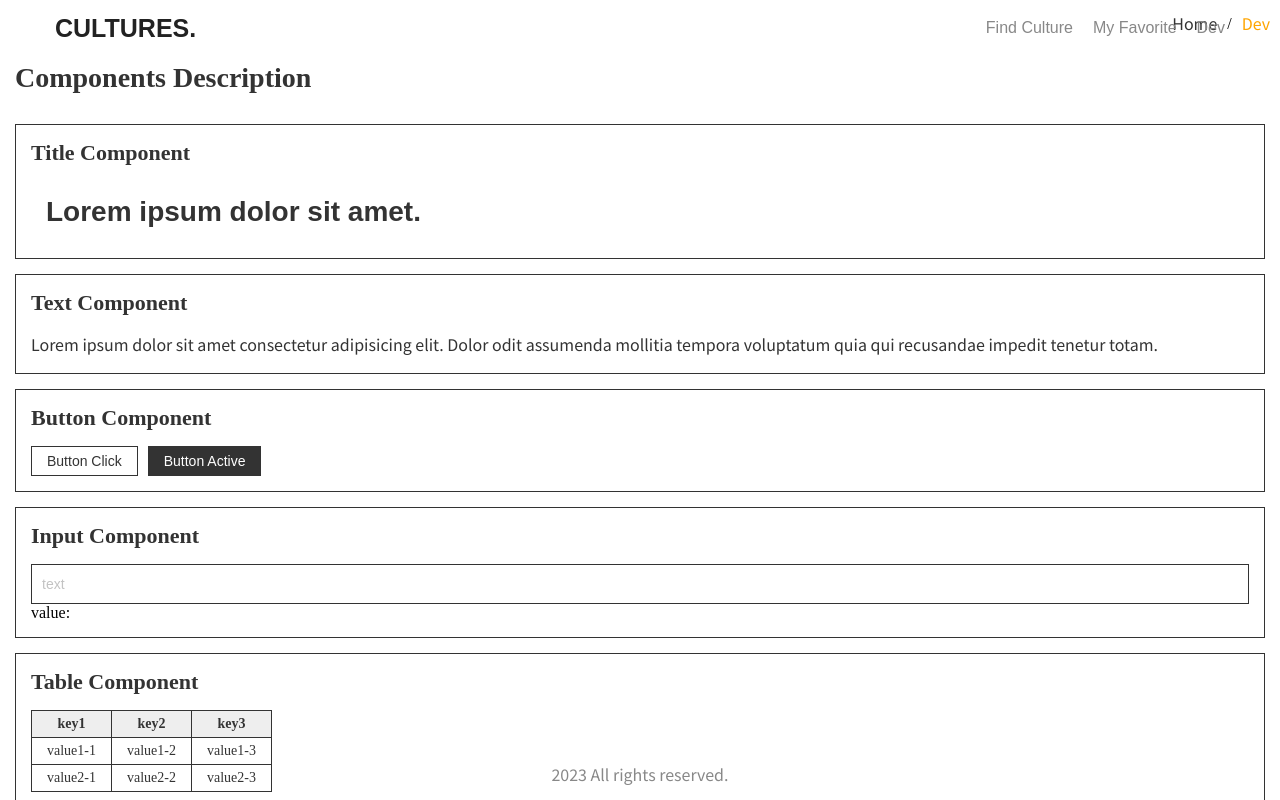
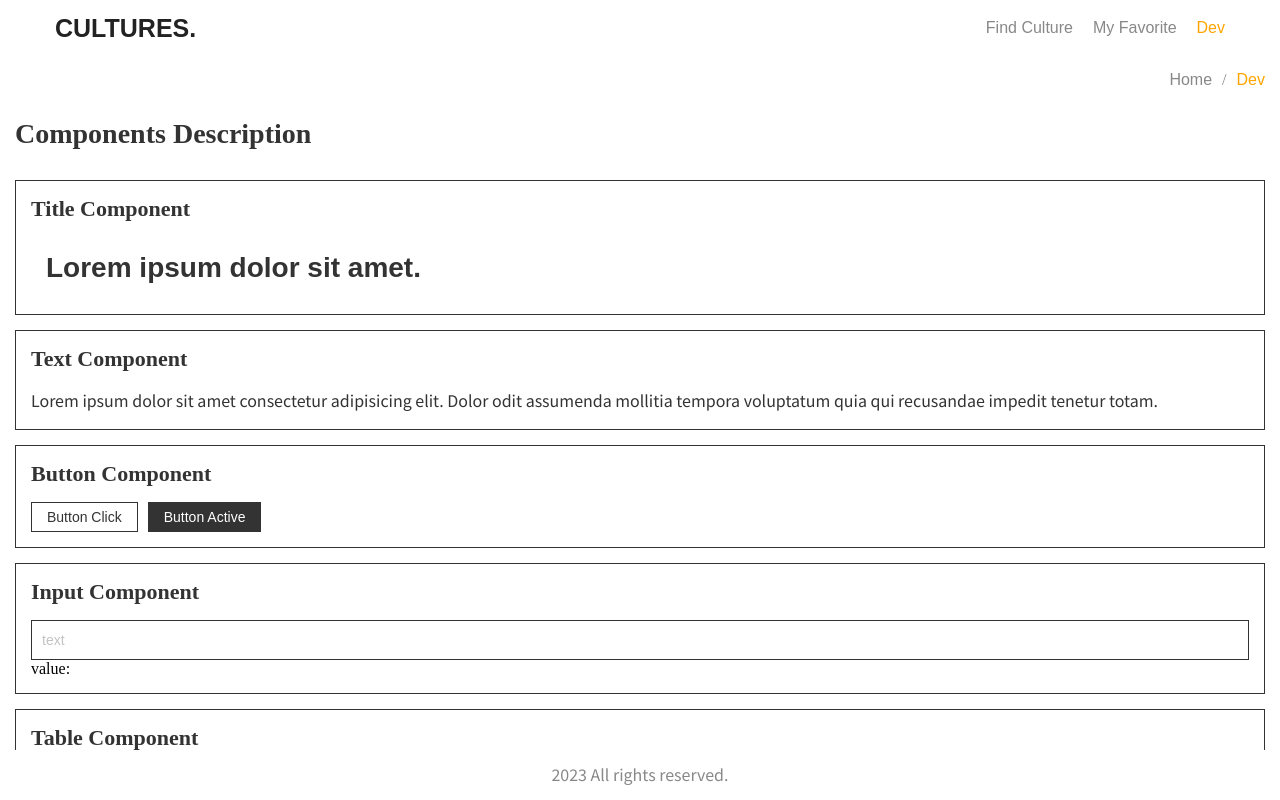
Before and after one commit to wknowpark797/next-culture-portfolio, a Next.js app: page /dev in a window 1280 px wide. Shown: the top 800 px of the page. Built offline with nearby package versions, Linux system fonts and the light colour scheme.

Commit message:
레이아웃 흑백 컬러 반전 적용 및 메인,서브 페이지 여백 분리

```diff
--- a/components/atoms/Text/Text.module.scss
+++ b/components/atoms/Text/Text.module.scss
@@ -4,10 +4,6 @@
 	font-weight: 400;
 	line-height: 1.7;
 	color: #333;
-
-	&.on {
-		color: orange;
-	}
 
 	a {
 		color: inherit;
@@ -17,4 +13,8 @@
 		font-family: var(--font-notoSerif);
 		color: #888;
 	}
+
+	&.on {
+		color: orange;
+	}
 }
--- a/components/molecules/Breadcrumb/Breadcrumb.jsx
+++ b/components/molecules/Breadcrumb/Breadcrumb.jsx
@@ -18,14 +18,16 @@ export function Breadcrumb({ data }) {
 
 				if (idx === data.length - 1) {
 					return (
-						<Text key={idx} isOn={true}>
+						<Text key={idx} type={'nav'} isOn={true}>
 							{result}
 						</Text>
 					);
 				} else {
 					return (
 						<Fragment key={idx}>
-							<Text url={`/${name}`}>{result ? result : 'Home'}</Text>
+							<Text type={'nav'} url={`/${name}`}>
+								{result ? result : 'Home'}
+							</Text>
 							<span> / </span>
 						</Fragment>
 					);
--- a/components/molecules/Breadcrumb/Breadcrumb.module.scss
+++ b/components/molecules/Breadcrumb/Breadcrumb.module.scss
@@ -2,9 +2,10 @@
 	display: flex;
 	align-items: center;
 	justify-content: flex-end;
-	padding: 10px;
+	padding: 10px 15px;
 
 	span {
 		margin: 0 10px;
+		color: #888;
 	}
 }
--- a/components/organisms/Footer/Footer.jsx
+++ b/components/organisms/Footer/Footer.jsx
@@ -2,9 +2,11 @@ import { Text } from '@/components/atoms/Text/Text';
 import clsx from 'clsx';
 import styles from './Footer.module.scss';
 
-function Footer() {
+// Default Footer (Black Version Footer)
+
+function Footer({ whiteFooter = false }) {
 	return (
-		<footer className={clsx(styles.footer)}>
+		<footer className={clsx(styles.footer, whiteFooter && styles.whiteFooter)}>
 			<div className={clsx(styles.inner)}>
 				<Text style={{ color: '#888' }}>2023 All rights reserved.</Text>
 			</div>
--- a/components/organisms/Footer/Footer.module.scss
+++ b/components/organisms/Footer/Footer.module.scss
@@ -3,7 +3,12 @@
 	bottom: 0;
 	left: 0;
 	width: 100%;
+	background: #222;
 	z-index: 3;
+
+	&.whiteFooter {
+		background: #fff;
+	}
 
 	.inner {
 		display: flex;
--- a/components/organisms/Header/Header.jsx
+++ b/components/organisms/Header/Header.jsx
@@ -3,11 +3,13 @@ import { Navbar } from '@/components/molecules/Navbar/Navbar';
 import clsx from 'clsx';
 import styles from './Header.module.scss';
 
-function Header({ blackLogo = false }) {
+// Default Header (Black Version Header)
+
+function Header({ whiteHeader = false }) {
 	return (
-		<header className={clsx(styles.header)}>
+		<header className={clsx(styles.header, whiteHeader && styles.whiteHeader)}>
 			<div className={clsx(styles.inner)}>
-				<Title url={'/'} className={clsx(styles.logo, blackLogo && styles.blackLogo)}>
+				<Title url={'/'} className={clsx(styles.logo, whiteHeader && styles.blackLogo)}>
 					CULTURES.
 				</Title>
 
--- a/components/organisms/Header/Header.module.scss
+++ b/components/organisms/Header/Header.module.scss
@@ -3,7 +3,12 @@
 	top: 0;
 	left: 0;
 	width: 100%;
+	background: #222;
 	z-index: 3;
+
+	&.whiteHeader {
+		background: #fff;
+	}
 
 	.inner {
 		display: flex;
--- a/components/template/Layout/Layout.jsx
+++ b/components/template/Layout/Layout.jsx
@@ -25,14 +25,14 @@ function Layout({ children }) {
 			</Head>
 
 			<div className={clsx(styles.layout, router.asPath === '/dev' && styles.whiteLayout)}>
-				<Header blackLogo={router.asPath === '/dev'} />
+				<Header whiteHeader={router.asPath === '/dev'} />
 
-				<section className={clsx(styles.content)}>
+				<section className={clsx(styles.content, router.asPath !== '/' && styles.subContent)}>
 					{router.asPath !== '/' && <Breadcrumb data={Path} />}
 					{children}
 				</section>
 
-				<Footer />
+				<Footer whiteFooter={router.asPath === '/dev'} />
 			</div>
 		</div>
 	);
--- a/components/template/Layout/Layout.module.scss
+++ b/components/template/Layout/Layout.module.scss
@@ -4,4 +4,8 @@
 	&.whiteLayout {
 		background: #fff;
 	}
+
+	.subContent {
+		padding: 56px 0 50px;
+	}
 }
```
